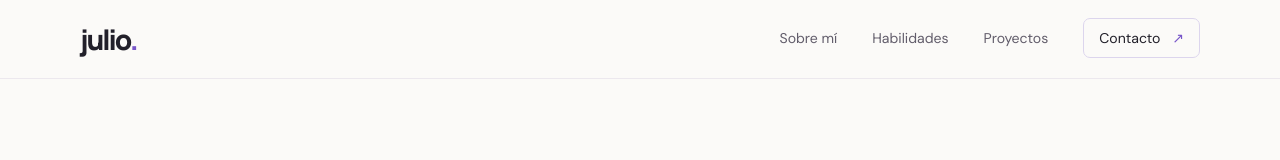
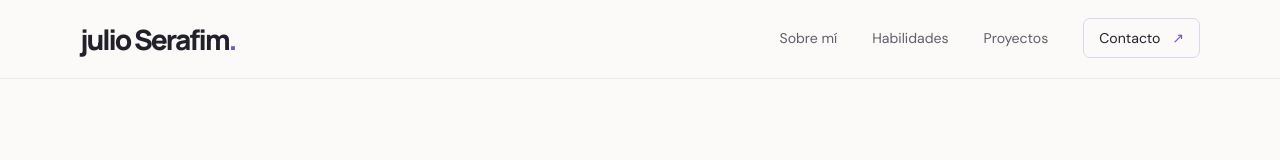
Before and after one commit to JulioSeraf/PortifolioJulioDev, a plain HTML site: page index.html in a window 1280 px wide. Shown: the top 160 px of the page. Drawn offline with Linux system fonts and the light colour scheme.

Commit message:
modificado index

```diff
--- a/index.html
+++ b/index.html
@@ -18,7 +18,7 @@
 <body>
   <header class="site-header">
     <nav class="nav container" aria-label="Navegación principal">
-      <a class="brand" href="#inicio">julio<span>.</span></a>
+      <a class="brand" href="#inicio">julio Serafim<span>.</span></a>
       <button class="menu-toggle" id="menu-toggle" aria-label="Abrir menú" aria-expanded="false">
         <span></span><span></span>
       </button>
@@ -188,7 +188,7 @@
   </main>
 
   <footer class="footer">
-    <div class="container footer-inner"><a class="brand" href="#inicio">julio<span>.</span></a>
+    <div class="container footer-inner"><a class="brand" href="#inicio">Julio Serafim<span>.</span></a>
       <p>Diseñado y desarrollado con HTML, CSS y JavaScript.</p><span>© <span id="year"></span> Julio</span>
     </div>
   </footer>
```
